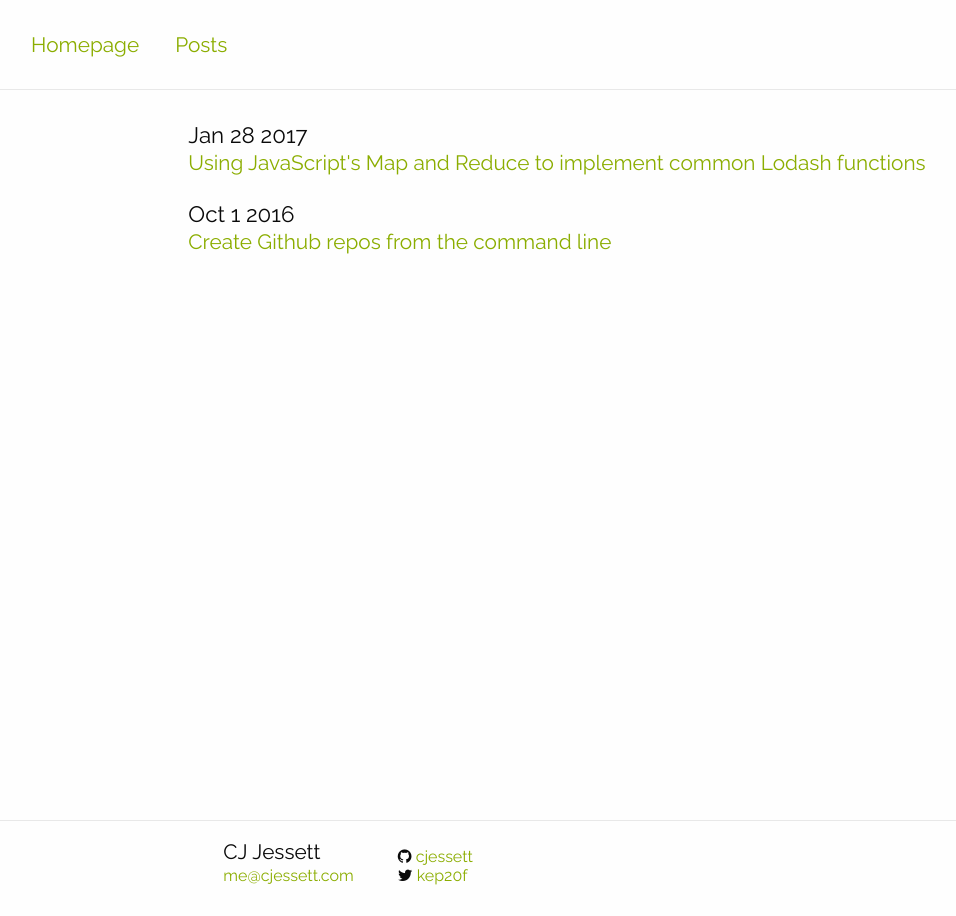
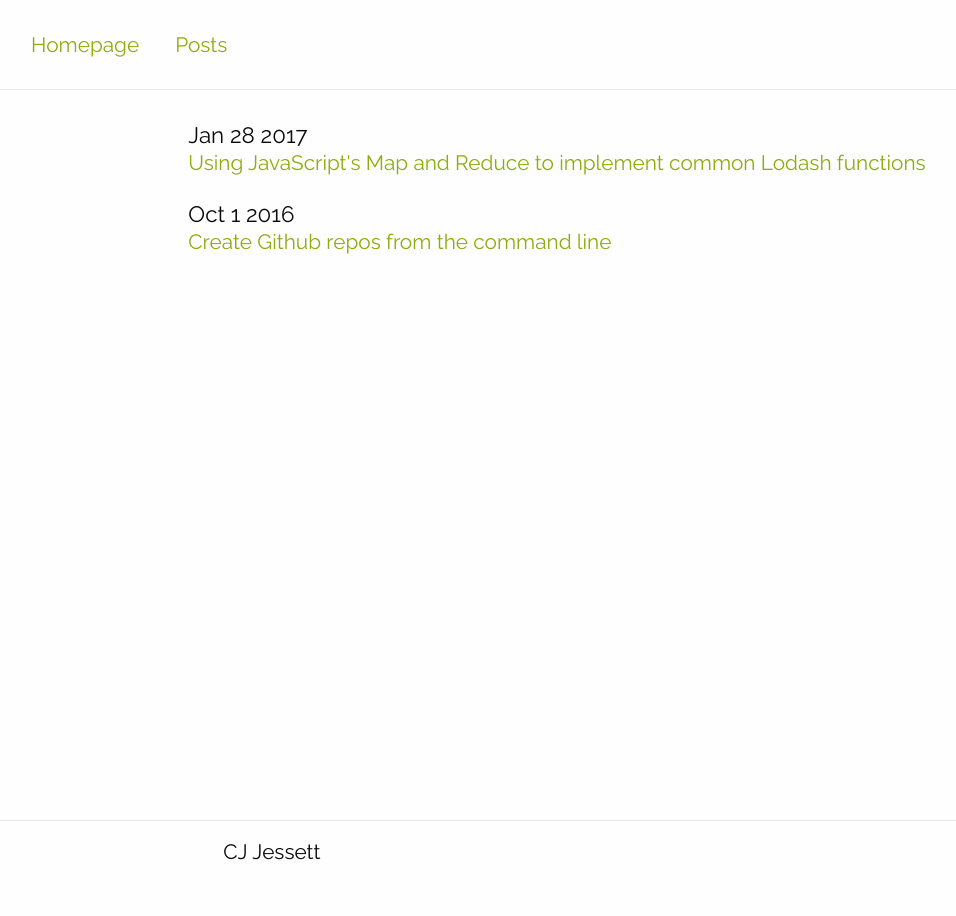
Before and after one commit to cjessett/cjessett.github.io, a Jekyll site: the page built from blog.html, in a window 1280 px wide. Shown: the whole page, without its empty margins (40-996 px from the left). Built offline with Jekyll 4.4.1, drawn with Linux system fonts in a browser that asks for light colours; nearby versions of some CDN libraries; a style sheet for code colours, icons or effects is not loaded.

Commit message:
Update footer, link color

```diff
--- a/_includes/footer.html
+++ b/_includes/footer.html
@@ -4,17 +4,6 @@
         <div class="small-12 large-8 large-offset-2">
           <ul class="list-1">
             <li><h4>CJ Jessett</h4></li>
-            <li><a href="mailto:{{ site.email }}">me@cjessett.com</a></li>
-          </ul>
-          <ul class="list-2">
-            <li>
-              <span><i class="fa fa-github"></i></span>
-              <a href="{{ site.github }}">cjessett</a>
-            </li>
-            <li>
-              <span><i class="fa fa-twitter"></i></span>
-              <a href="{{ site.twitter }}">kep20f</a>
-            </li>
           </ul>
         </div>
       </footer>
--- a/css/main.scss
+++ b/css/main.scss
@@ -41,7 +41,7 @@ a:hover {
 }
 
 a {
-  color: #8bad00;
+  color: #8BAE0D;
   text-decoration: none;
   line-height: inherit;
   cursor: pointer;
--- a/index.html
+++ b/index.html
@@ -24,6 +24,6 @@ title: Home
     <li><a href="{{ site.blog }}">Writing</a></li>
     <li><a href="{{ site.github }}">Github</a></li>
     <li><a href="{{ site.instagram }}">Instagram<a></li>
-    <li><a href="{{ site.email }}">Email</a></li>
+    <li><a href="mailto:{{ site.email }}">Email</a></li>
   </ul>
 </main>
```
